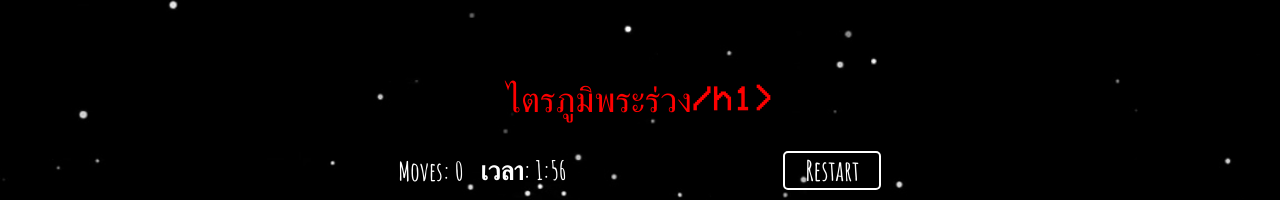
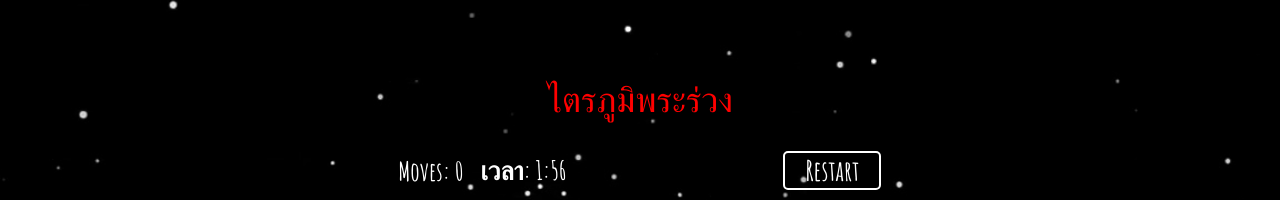
Before and after one commit to YutaQQ/TH2, a plain HTML site: page index.html in a window 1280 px wide. Shown: the top 200 px of the page. Drawn offline with Linux system fonts and the light colour scheme.

Commit message:
Update index.html

```diff
--- a/index.html
+++ b/index.html
@@ -11,7 +11,7 @@
   <body>
     <div class="container">
       <div class="title">
-        <h1>ไตรภูมิพระร่วง/h1>
+        <h1>ไตรภูมิพระร่วง</h1>
       </div>
 
       <div class="head">
```
